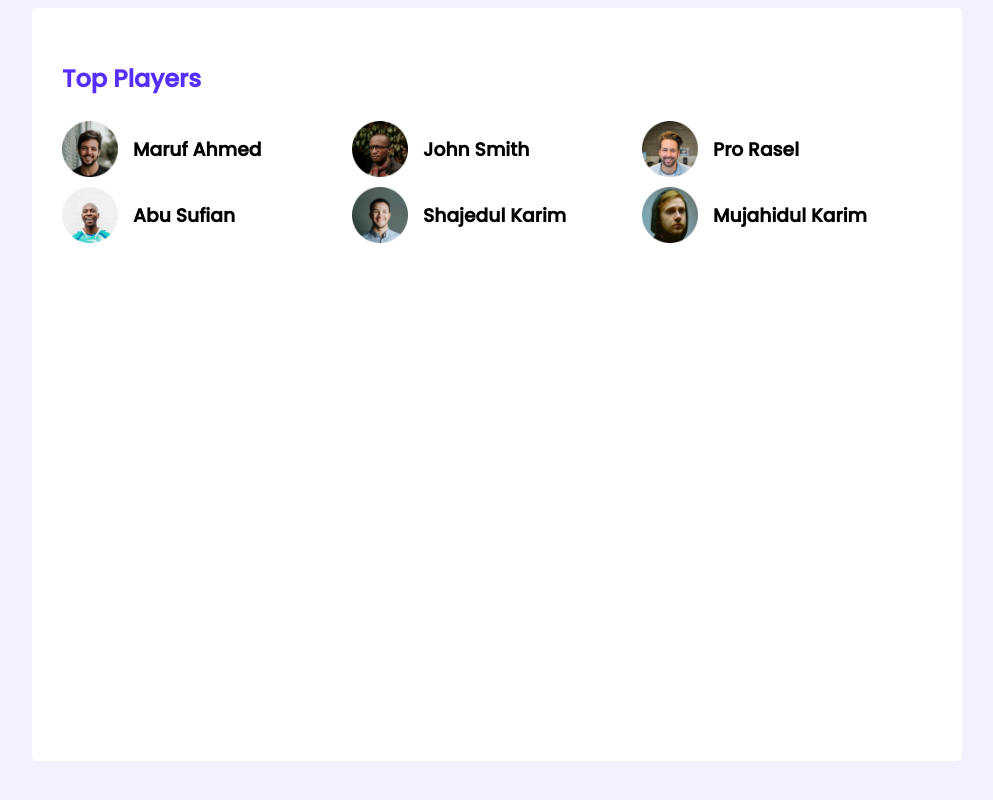
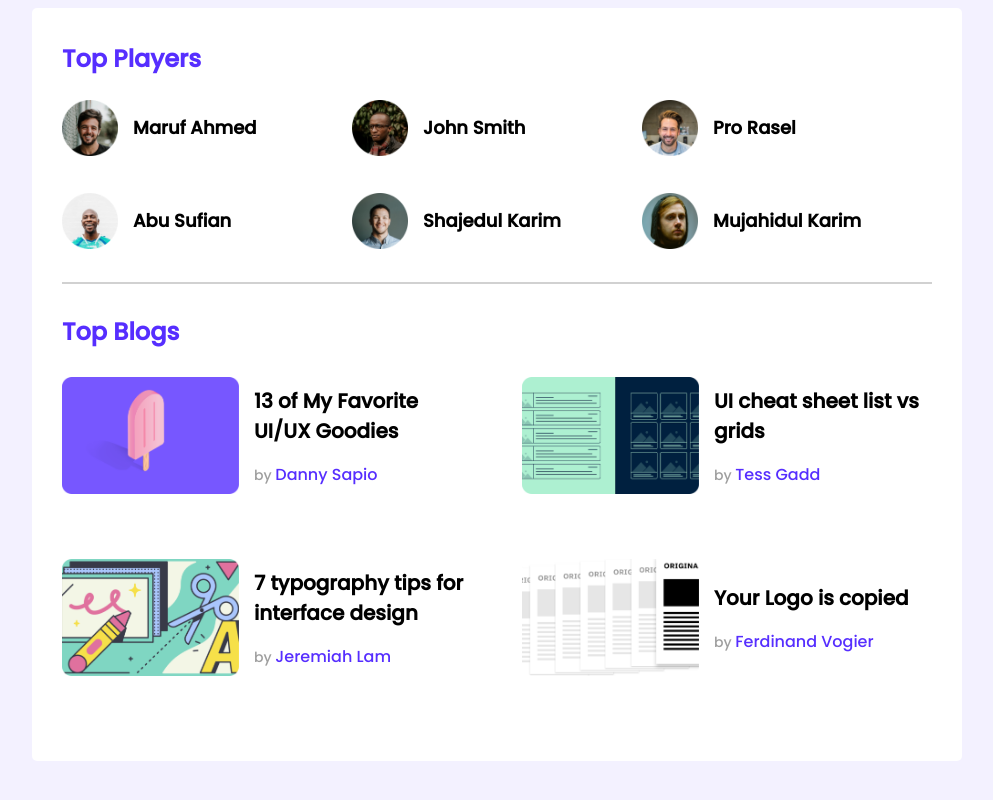
Before and after one commit to dev-maruful/leader-board-by-me, a plain HTML site: page index.html in a window 1280 px wide. Shown: the whole page, without its empty margins (143-1136 px from the left). Drawn offline with Linux system fonts and the light colour scheme.

Commit message:
first section done

```diff
--- a/index.html
+++ b/index.html
@@ -1,5 +1,6 @@
 <!DOCTYPE html>
 <html lang="en">
+
 <head>
     <meta charset="UTF-8">
     <meta http-equiv="X-UA-Compatible" content="IE=edge">
@@ -7,6 +8,7 @@
     <title>Leader Board</title>
     <link rel="stylesheet" href="./styles/style.css">
 </head>
+
 <body>
     <header>
 
@@ -42,10 +44,45 @@
                     </div>
                 </div>
             </div>
+            <hr>
+            <div class="top-blogs">
+                <h2 class="section-title">Top Blogs</h2>
+                <div class="blogs">
+                    <article class="blog">
+                        <img src="./images/blogs/blog-1.png" alt="">
+                        <div class="blog-text">
+                        <h2 class="blog-title">13 of My Favorite UI/UX Goodies</h2>
+                        <p class="blog-author">by <a href="">Danny Sapio</a></p>
+                        </div>
+                    </article>
+                    <article class="blog">
+                        <img src="./images/blogs/blog-2.png" alt="">
+                        <div class="blog-text">
+                        <h2 class="blog-title">UI cheat sheet list vs grids</h2>
+                        <p class="blog-author">by <a href="">Tess Gadd</a></p>
+                        </div>
+                    </article>
+                    <article class="blog">
+                        <img src="./images/blogs/blog-3.png" alt="">
+                        <div class="blog-text">
+                        <h2 class="blog-title">7 typography tips for interface design</h2>
+                        <p class="blog-author">by <a href="">Jeremiah Lam</a></p>
+                        </div>
+                    </article>
+                    <article class="blog">
+                        <img src="./images/blogs/blog-4.png" alt="">
+                        <div class="blog-text">
+                        <h2 class="blog-title">Your Logo is copied</h2>
+                        <p class="blog-author">by <a href="">Ferdinand Vogier</a></p>
+                        </div>
+                    </article>
+                </div>
+            </div>
         </section>
     </main>
     <footer>
 
     </footer>
 </body>
+
 </html>
--- a/styles/style.css
+++ b/styles/style.css
@@ -18,23 +18,65 @@ main{
     border-radius: 5px;
     padding: 33px 30px 40px;
 }
-
+hr{
+    border: 1px solid #D1D1D1;
+    margin: 30px 0;
+}
 /* top players style */
-.top-players .section-title{
+.top-players{
+    /* margin-bottom: 30px; */
+}.section-title{
     font-size: 24px;
     color: #562EFF;
+    margin-top: 0;
+    margin-bottom: 20px;
 }
 .players{
     display: grid;
     grid-template-columns: repeat(3, 1fr);
+    grid-row-gap: 30px;
 }
 .player{
     display: flex;
     gap: 15px;
     align-items: center;
+    /* margin-bottom: 30px; */
 }
 .player img{
     width: 56px;
     height: 56px;
     /* display: flex; */
 }
+.player-name{
+    font-size: 18px;
+}
+
+/* top blogs styles */
+
+.blogs{
+    display: grid;
+    grid-template-columns: repeat(2, 1fr);
+    grid-row-gap: 25px;
+    gap: 50px;
+}
+.blog{
+    display: flex;
+    align-items: center;
+    gap: 15px;
+}
+.blog img{
+    width: 177px;
+    height: 117px;
+}
+.blog-title{
+    font-size: 20px;
+}
+.blog-text .blog-author{
+    color: #9F9F9F;
+    font-size: 14px;
+}
+.blog-text a{
+    text-decoration: none;
+    font-size: 16px;
+    color: #562EFF;
+}
```
